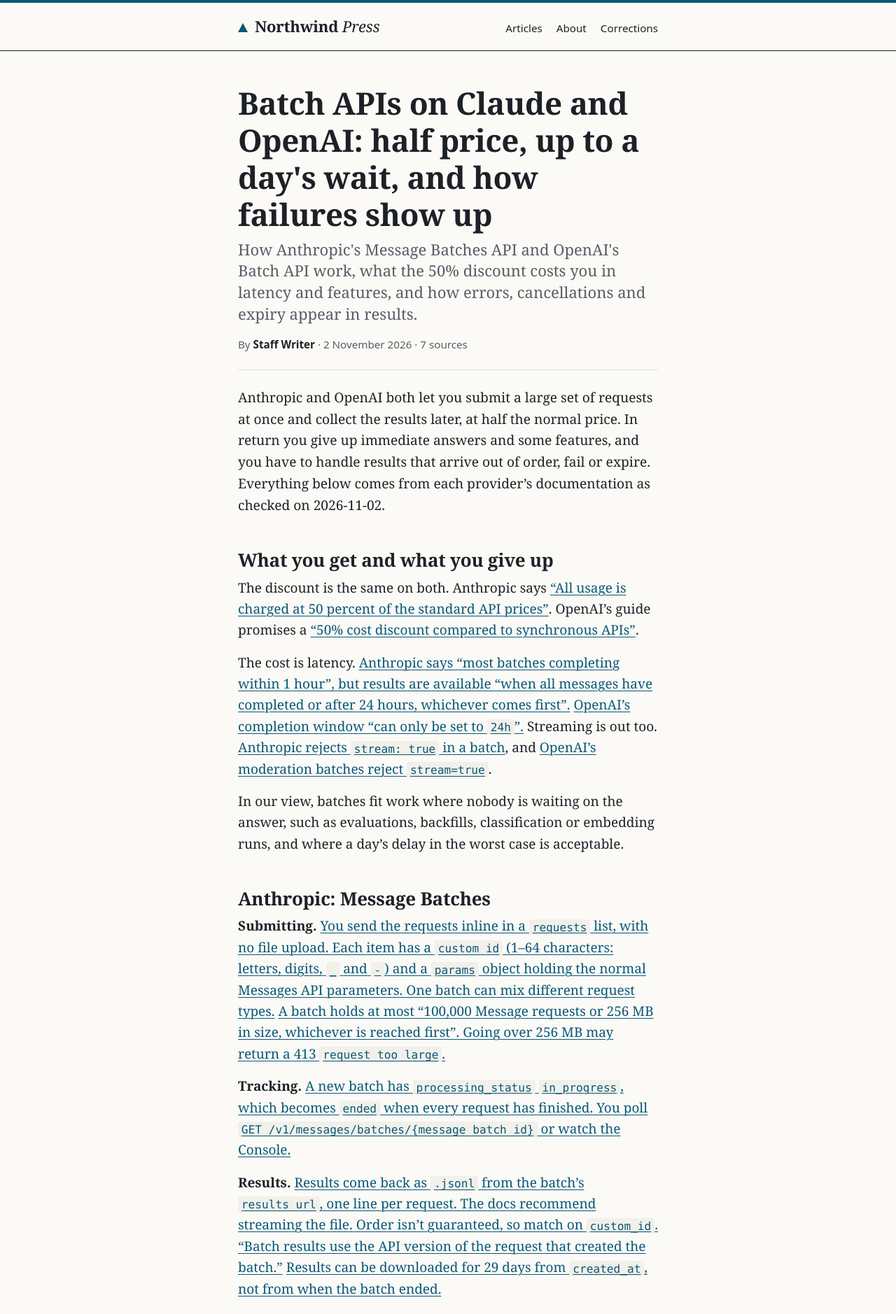
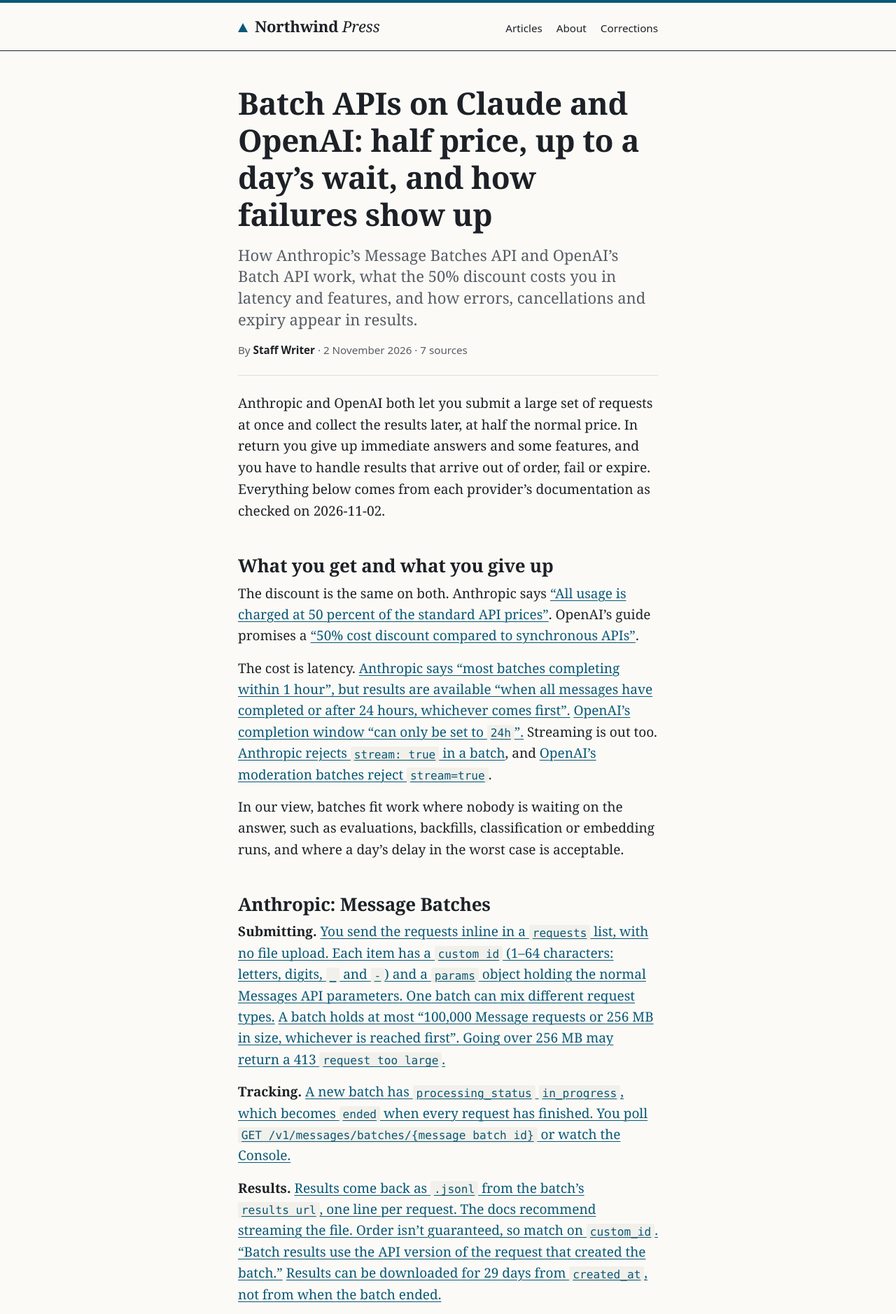
Before and after one commit to northwind-press/northwind-press.github.io, a Jekyll site: the page built from _posts/2026-11-02-batch-apis.md, in a window 1280 px wide. Shown: the top 1878 px of the page at 70% size. Built offline with Jekyll 4.4.1, drawn with Linux system fonts in a browser that asks for light colours; some of the changed text lies outside the part shown.

Commit message:
Typography and meta polish (design review #3, #4, #7, #8, #9)
- Sources: wrap only link text anywhere; render source/accessed dates as
  '2 November 2026' in a nowrap span (source date only if it's a full date)
- smartify titles/descriptions on article and home pages
- Add favicon.svg (north triangle, #0a5878) and icon link
- nowrap the date, 'N sources' and 'RSS feed' in meta lines and footer
- More space between article h1 and dek

Co-Authored-By: Claude Opus 5.5 <noreply@anthropic.com>

```diff
--- a/_layouts/default.html
+++ b/_layouts/default.html
@@ -5,6 +5,7 @@
   <meta name="viewport" content="width=device-width, initial-scale=1">
   <meta name="theme-color" content="#fbfaf6" media="(prefers-color-scheme: light)">
   <meta name="theme-color" content="#15181c" media="(prefers-color-scheme: dark)">
+  <link rel="icon" href="{{ '/favicon.svg' | relative_url }}" type="image/svg+xml">
   <link rel="stylesheet" href="{{ '/assets/css/style.css' | relative_url }}">
   {% seo %}
   {% feed_meta %}
@@ -29,7 +30,7 @@
   <footer class="site-footer">
     <div class="wrap">
       <p><span class="footer-mark">{{ site.title }}</span>: every claim sourced; every correction published.</p>
-      <p>&copy; {{ site.time | date: '%Y' }} {{ site.title }} · <a href="{{ '/corrections/' | relative_url }}">Corrections</a> · <a href="{{ '/feed.xml' | relative_url }}">RSS feed</a></p>
+      <p>&copy; {{ site.time | date: '%Y' }} {{ site.title }} · <a href="{{ '/corrections/' | relative_url }}">Corrections</a> · <span class="nowrap"><a href="{{ '/feed.xml' | relative_url }}">RSS feed</a></span></p>
     </div>
   </footer>
 </body>
--- a/_layouts/post.html
+++ b/_layouts/post.html
@@ -3,11 +3,11 @@ layout: default
 ---
 <article class="post">
   <header class="post-header">
-    <h1>{{ page.title }}</h1>
-    {% if page.description %}<p class="dek">{{ page.description }}</p>{% endif %}
+    <h1>{{ page.title | smartify }}</h1>
+    {% if page.description %}<p class="dek">{{ page.description | smartify }}</p>{% endif %}
     <p class="meta">
       By <span class="byline">{{ page.author | default: 'Northwind Press' }}</span> ·
-      <time datetime="{{ page.date | date_to_xmlschema }}">{{ page.date | date: '%-d %B %Y' }}</time>{% if page.sources and page.sources.size > 0 %} · {{ page.sources.size }} source{% if page.sources.size != 1 %}s{% endif %}{% endif %}
+      <span class="nowrap"><time datetime="{{ page.date | date_to_xmlschema }}">{{ page.date | date: '%-d %B %Y' }}</time></span>{% if page.sources and page.sources.size > 0 %} · <span class="nowrap">{{ page.sources.size }} source{% if page.sources.size != 1 %}s{% endif %}</span>{% endif %}
     </p>
     {% if page.corrections and page.corrections.size > 0 %}
     <aside class="correction" aria-labelledby="corrections-heading">
@@ -30,7 +30,7 @@ layout: default
     <h2 id="sources-heading">Sources</h2>
     <ol>
       {% for s in page.sources %}
-      <li id="source-{{ forloop.index }}"><a href="{{ s.url }}">{{ s.title }}</a>{% if s.publisher %}, {{ s.publisher }}{% endif %}{% if s.date %} ({{ s.date }}){% endif %}.{% if s.accessed %} Accessed {{ s.accessed }}.{% endif %}</li>
+      <li id="source-{{ forloop.index }}"><a href="{{ s.url }}">{{ s.title }}</a>{% if s.publisher %}, {{ s.publisher }}{% endif %}{% if s.date %}{% assign raw_date = s.date | append: '' %}{% assign iso_date = s.date | date: '%Y-%m-%d' %} ({% if iso_date == raw_date %}<span class="nowrap">{{ s.date | date: '%-d %B %Y' }}</span>{% else %}{{ s.date }}{% endif %}){% endif %}.{% if s.accessed %} Accessed <span class="nowrap">{{ s.accessed | date: '%-d %B %Y' }}</span>.{% endif %}</li>
       {% endfor %}
     </ol>
   </section>
--- a/assets/css/style.css
+++ b/assets/css/style.css
@@ -96,6 +96,7 @@ blockquote { margin: var(--s1) 0; padding-left: var(--s0); border-left: 3px soli
 /* ---------- Utilities ---------- */
 .skip-link { position: absolute; left: -999px; top: 0; padding: 0.5rem 1rem; background: var(--bg); color: var(--link); font-family: var(--sans); z-index: 10; }
 .skip-link:focus { left: 0.5rem; top: 0.5rem; }
+.nowrap { white-space: nowrap; }
 .visually-hidden { position: absolute; width: 1px; height: 1px; margin: -1px; padding: 0; border: 0; overflow: hidden; clip: rect(0 0 0 0); white-space: nowrap; }
 /* Small sans labels: kickers, meta, section labels */
 .label { font-family: var(--sans); font-size: var(--step--1); font-weight: 600; letter-spacing: 0.08em; text-transform: uppercase; }
@@ -133,7 +134,7 @@ nav a[aria-current="page"] { font-weight: 600; box-shadow: inset 0 -2px 0 var(--
 .tag { display: inline-block; font-family: var(--sans); font-size: 0.75rem; font-weight: 600; letter-spacing: 0.06em; text-transform: uppercase; color: var(--note-label); border: 1px solid var(--note-border); padding: 0 0.4rem; border-radius: 3px; line-height: 1.5; vertical-align: 0.1em; }
 
 .post-header { padding: var(--s1) 0 var(--s1); margin-bottom: var(--s1); border-bottom: 1px solid var(--rule); }
-.post-header h1 { margin-top: var(--s0); }
+.post-header h1 { margin-top: var(--s0); margin-bottom: var(--s0); }
 .post-header .dek { font-size: var(--step-1); line-height: 1.4; color: var(--muted); margin: 0 0 var(--s0); }
 
 .correction { background: var(--note-bg); border-left: 4px solid var(--note-border); padding: var(--s0) var(--s1) var(--s0) var(--s0); margin: var(--s1) 0 0; font-family: var(--sans); font-size: 0.95rem; line-height: 1.5; }
@@ -146,7 +147,8 @@ nav a[aria-current="page"] { font-weight: 600; box-shadow: inset 0 -2px 0 var(--
 .sources { border-top: 2px solid var(--rule-strong); margin-top: var(--s3); padding-top: var(--s-1); font-family: var(--sans); font-size: 0.95rem; line-height: 1.5; }
 .sources h2 { font-family: var(--sans); font-size: var(--step--1); font-weight: 700; letter-spacing: 0.08em; text-transform: uppercase; margin: 0.5rem 0 var(--s0); }
 .sources ol { padding-left: 1.6rem; }
-.sources li { margin-bottom: var(--s-1); overflow-wrap: anywhere; padding-left: 0.25rem; }
+.sources li { margin-bottom: var(--s-1); padding-left: 0.25rem; }
+.sources a { overflow-wrap: anywhere; }
 .sources li::marker { color: var(--muted); font-variant-numeric: tabular-nums; }
 .sources li:target { background: var(--note-bg); outline: 2px solid var(--note-border); outline-offset: 2px; }
 .report { font-family: var(--sans); color: var(--muted); font-size: 0.95rem; border-top: 1px solid var(--rule); padding-top: var(--s0); margin-top: var(--s2); }
```
Also changed, not shown: index.html (+4 -4 lines), favicon.svg (added).
